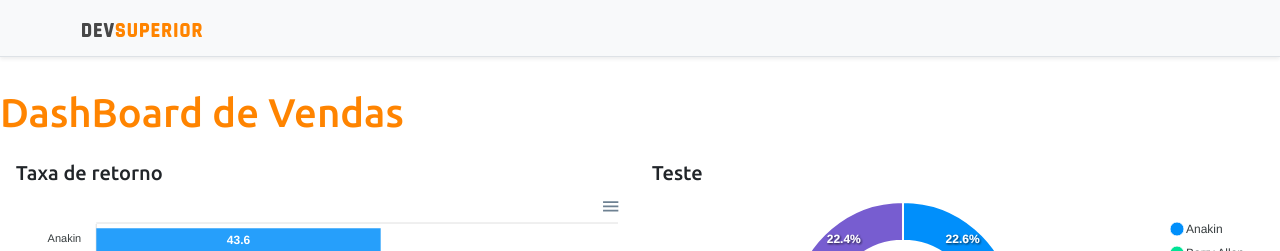
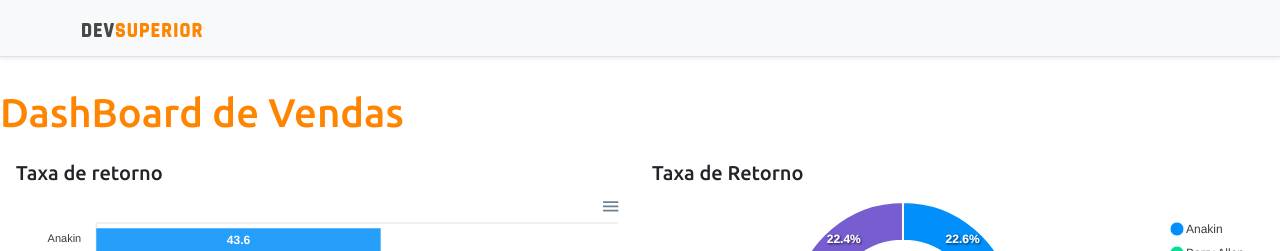
Before and after one commit to rogerplis/projeto-sds3, a React (Create React App) app in the folder frontend/: page / in a window 1280 px wide. Shown: the top 251 px of the page. Built offline with nearby package versions, Linux system fonts and the light colour scheme.

Commit message:
refazer o teste

```diff
--- a/frontend/src/App.tsx
+++ b/frontend/src/App.tsx
@@ -16,7 +16,7 @@ function App() {
             <BarChart/>
           </div>
           <div className="col-sm-6">
-            <h5>Teste</h5>
+            <h5>Taxa de Retorno</h5>
             <DonutChart/>
           </div>
         </div>
```
